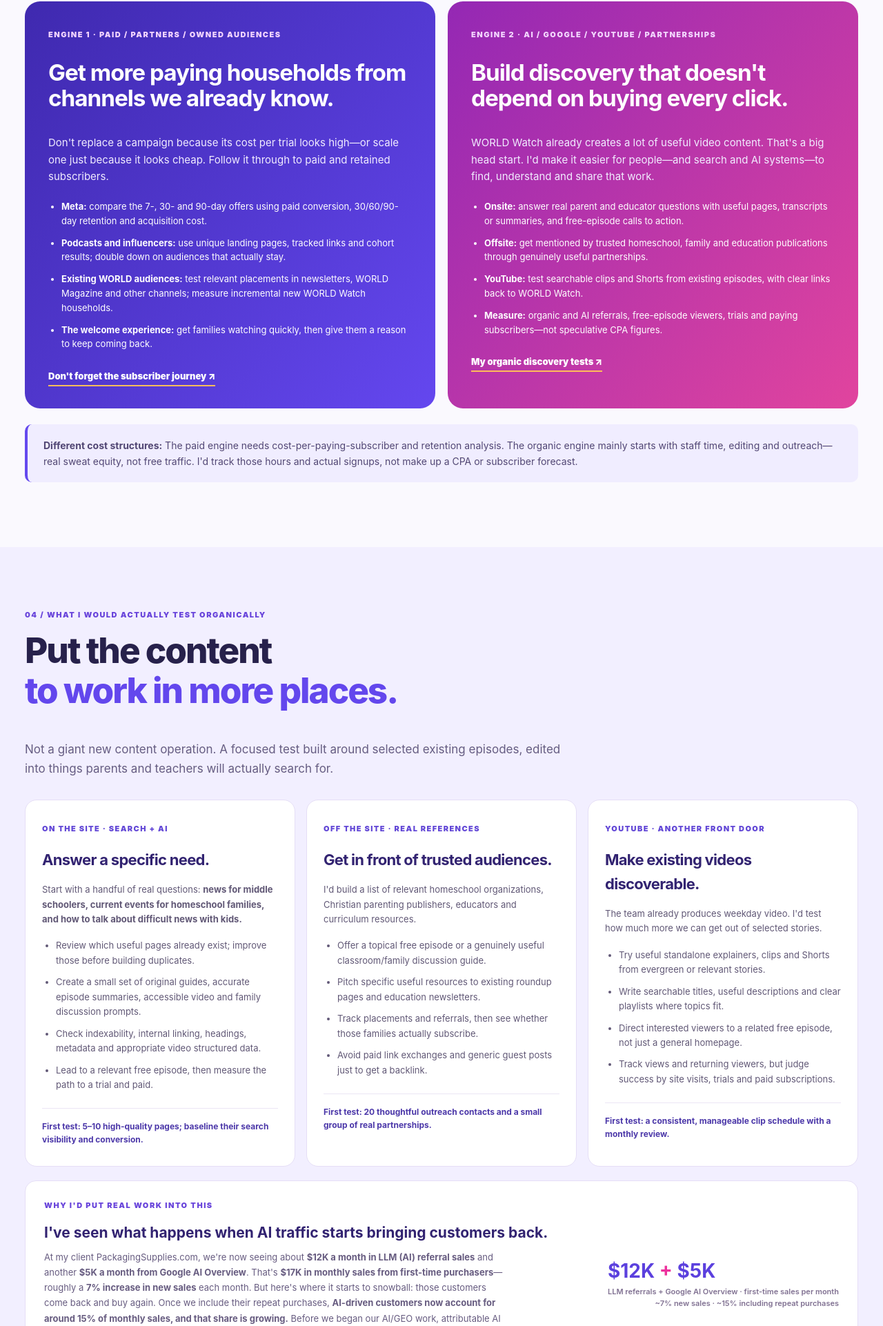
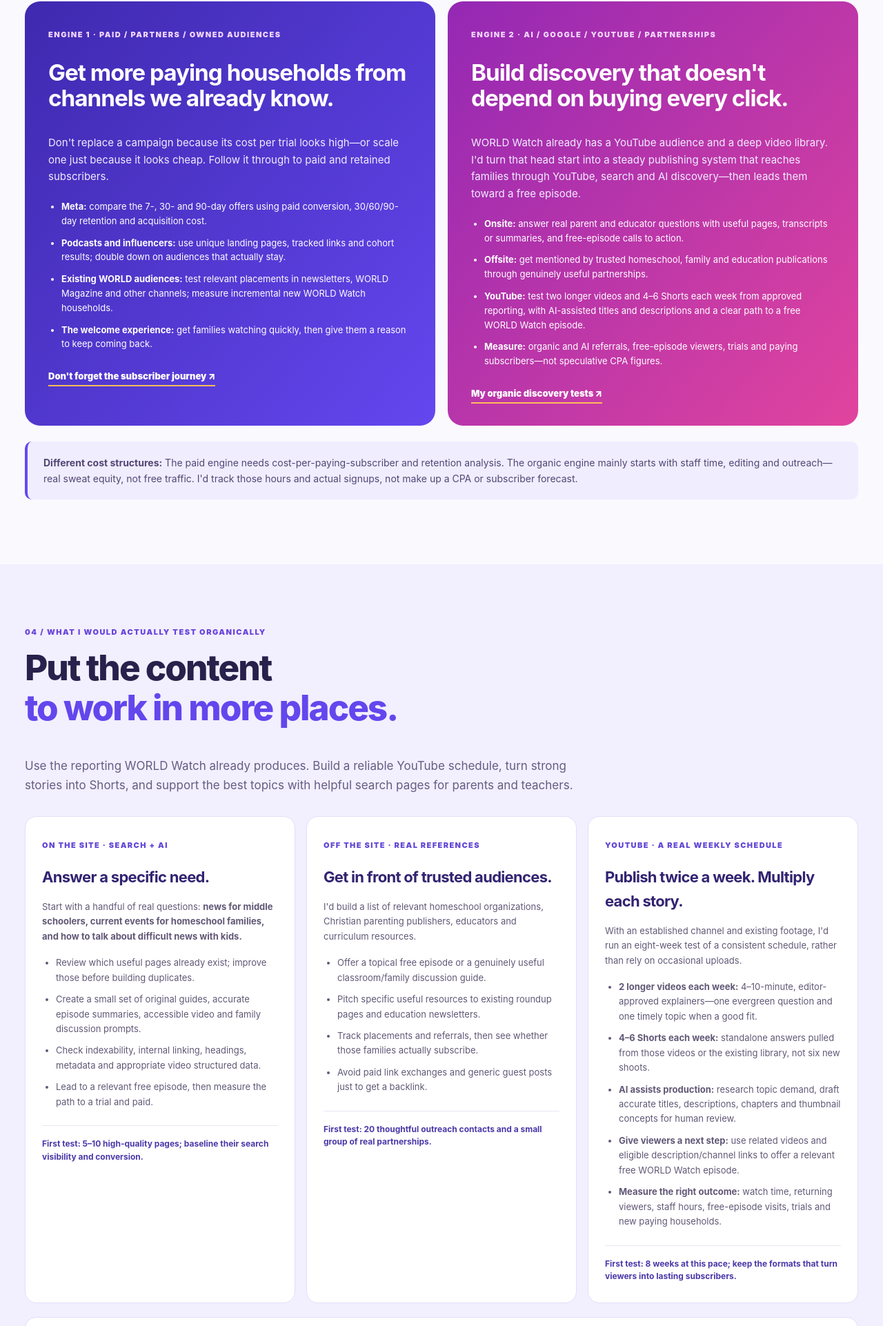
Before and after one commit to latefritz/worldwatch-150k, a plain HTML site: page index.html in a window 1280 px wide. Shown: the part 3433-5355 px from the top of the page at 69% size. Drawn offline with Linux system fonts and the light colour scheme.

Commit message:
Make 2 long-form videos and 4–6 weekly Shorts central to WORLD Watch growth plan

```diff
--- a/index.html
+++ b/index.html
@@ -407,11 +407,11 @@ html{scroll-padding-top:100px}
     <article class="engine engine-b">
       <span class="engine-label">ENGINE 2 · AI / GOOGLE / YOUTUBE / PARTNERSHIPS</span>
       <h3>Build discovery that doesn't depend on buying every click.</h3>
-      <p>WORLD Watch already creates a lot of useful video content. That's a big head start. I'd make it easier for people—and search and AI systems—to find, understand and share that work.</p>
+      <p>WORLD Watch already has a YouTube audience and a deep video library. I'd turn that head start into a steady publishing system that reaches families through YouTube, search and AI discovery—then leads them toward a free episode.</p>
       <ul>
         <li><strong>Onsite:</strong> answer real parent and educator questions with useful pages, transcripts or summaries, and free-episode calls to action.</li>
         <li><strong>Offsite:</strong> get mentioned by trusted homeschool, family and education publications through genuinely useful partnerships.</li>
-        <li><strong>YouTube:</strong> test searchable clips and Shorts from existing episodes, with clear links back to WORLD Watch.</li>
+        <li><strong>YouTube:</strong> test two longer videos and 4–6 Shorts each week from approved reporting, with AI-assisted titles and descriptions and a clear path to a free WORLD Watch episode.</li>
         <li><strong>Measure:</strong> organic and AI referrals, free-episode viewers, trials and paying subscribers—not speculative CPA figures.</li>
       </ul>
       <a href="#discovery">My organic discovery tests ↗</a>
@@ -424,7 +424,7 @@ html{scroll-padding-top:100px}
  <div class="shell">
   <div class="proposal-number">04 / WHAT I WOULD ACTUALLY TEST ORGANICALLY</div>
   <h2>Put the content<br/><em>to work in more places.</em></h2>
-  <p class="proposal-lead">Not a giant new content operation. A focused test built around selected existing episodes, edited into things parents and teachers will actually search for.</p>
+  <p class="proposal-lead">Use the reporting WORLD Watch already produces. Build a reliable YouTube schedule, turn strong stories into Shorts, and support the best topics with helpful search pages for parents and teachers.</p>
   <div class="discovery-grid">
    <article class="discovery-card"><span>ON THE SITE · SEARCH + AI</span><h3>Answer a specific need.</h3>
     <p>Start with a handful of real questions: <strong>news for middle schoolers, current events for homeschool families, and how to talk about difficult news with kids.</strong></p>
@@ -436,10 +436,10 @@ html{scroll-padding-top:100px}
     <ul><li>Offer a topical free episode or a genuinely useful classroom/family discussion guide.</li><li>Pitch specific useful resources to existing roundup pages and education newsletters.</li><li>Track placements and referrals, then see whether those families actually subscribe.</li><li>Avoid paid link exchanges and generic guest posts just to get a backlink.</li></ul>
     <b>First test: 20 thoughtful outreach contacts and a small group of real partnerships.</b>
    </article>
-   <article class="discovery-card"><span>YOUTUBE · ANOTHER FRONT DOOR</span><h3>Make existing videos discoverable.</h3>
-    <p>The team already produces weekday video. I'd test how much more we can get out of selected stories.</p>
-    <ul><li>Try useful standalone explainers, clips and Shorts from evergreen or relevant stories.</li><li>Write searchable titles, useful descriptions and clear playlists where topics fit.</li><li>Direct interested viewers to a related free episode, not just a general homepage.</li><li>Track views and returning viewers, but judge success by site visits, trials and paid subscriptions.</li></ul>
-    <b>First test: a consistent, manageable clip schedule with a monthly review.</b>
+   <article class="discovery-card"><span>YOUTUBE · A REAL WEEKLY SCHEDULE</span><h3>Publish twice a week. Multiply each story.</h3>
+    <p>With an established channel and existing footage, I'd run an eight-week test of a consistent schedule, rather than rely on occasional uploads.</p>
+    <ul><li><strong>2 longer videos each week:</strong> 4–10-minute, editor-approved explainers—one evergreen question and one timely topic when a good fit.</li><li><strong>4–6 Shorts each week:</strong> standalone answers pulled from those videos or the existing library, not six new shoots.</li><li><strong>AI assists production:</strong> research topic demand, draft accurate titles, descriptions, chapters and thumbnail concepts for human review.</li><li><strong>Give viewers a next step:</strong> use related videos and eligible description/channel links to offer a relevant free WORLD Watch episode.</li><li><strong>Measure the right outcome:</strong> watch time, returning viewers, staff hours, free-episode visits, trials and new paying households.</li></ul>
+    <b>First test: 8 weeks at this pace; keep the formats that turn viewers into lasting subscribers.</b>
    </article>
   </div>
   <div class="proof"><div><span class="mini-label">WHY I'D PUT REAL WORK INTO THIS</span><h3>I've seen what happens when AI traffic starts bringing customers back.</h3><p>At my client PackagingSupplies.com, we're now seeing about <b>$12K a month in LLM (AI) referral sales</b> and another <b>$5K a month from Google AI Overview</b>. That's <b>$17K in monthly sales from first-time purchasers</b>—roughly a <b>7% increase in new sales</b> each month. But here's where it starts to snowball: those customers come back and buy again. Once we include their repeat purchases, <b>AI-driven customers now account for around 15% of monthly sales, and that share is growing.</b> Before we began our AI/GEO work, attributable AI sales were virtually nonexistent. WORLD Watch is an even more content-heavy business, which makes this worth testing—without promising the same results.</p></div><strong>$12K <span>+</span> $5K<small>LLM referrals + Google AI Overview · first-time sales per month</small><small>~7% new sales · ~15% including repeat purchases</small></strong></div>
@@ -480,9 +480,9 @@ html{scroll-padding-top:100px}
  <div class="shell">
   <div class="section-heading"><div><span class="kicker">07 / THE FIRST 90 DAYS</span><h2>Start small enough<br/><em>to learn quickly.</em></h2></div><p>Do the work, check what happened, and build from there. I'm not pretending to know every answer before seeing the actual numbers and current systems.</p></div>
   <div class="timeline">
-   <article class="timeline-card"><div class="time-tag">DAYS 01–30</div><h3>Get the real baseline.</h3><p>Confirm active paid households, trials-to-paid, new paid by source, churn and CPA definitions. Review current Meta results and all subscriber flows. Audit existing search, AI and YouTube discovery before creating anything new.</p><div class="deliverable">OUTPUT <span>Clean weekly scorecard + prioritized tests</span></div></article>
-   <article class="timeline-card"><div class="time-tag">DAYS 31–60</div><h3>Run both engines.</h3><p>Improve one or two winning paid offers and the first-week welcome path. Publish a small batch of helpful search resources, test selected YouTube clips, and make targeted outreach to educators and homeschool publishers.</p><div class="deliverable">OUTPUT <span>Paid-cohort results + first organic tests</span></div></article>
-   <article class="timeline-card"><div class="time-tag">DAYS 61–90</div><h3>Keep what proves itself.</h3><p>Shift effort toward paid campaigns that create lasting members. Improve or stop weak tests. Expand organic topics, partners and flows only if the engagement and subscriber results support it.</p><div class="deliverable">OUTPUT <span>Next 90-day plan grounded in actual results</span></div></article>
+   <article class="timeline-card"><div class="time-tag">DAYS 01–30</div><h3>Get the real baseline.</h3><p>Confirm paid households, trial-to-paid, churn and CPA definitions. Review Meta and subscriber flows. Audit YouTube topics, past winners, audience data and editing capacity; choose the two-video weekly format with Editorial.</p><div class="deliverable">OUTPUT <span>Clean weekly scorecard + prioritized tests</span></div></article>
+   <article class="timeline-card"><div class="time-tag">DAYS 31–60</div><h3>Run both engines.</h3><p>Improve winning paid offers and the trial welcome path. Start the eight-week YouTube pilot: two longer videos and 4–6 Shorts each week using approved reporting. Publish matching search resources and test targeted educator outreach.</p><div class="deliverable">OUTPUT <span>Paid-cohort results + weekly YouTube publishing live</span></div></article>
+   <article class="timeline-card"><div class="time-tag">DAYS 61–90</div><h3>Keep what proves itself.</h3><p>Complete the eight-week YouTube pilot and compare topics, watch time, production effort and paid subscriber gains. Keep the strongest formats; shift paid budget and organic effort toward what produces lasting members.</p><div class="deliverable">OUTPUT <span>YouTube pilot results + next 90-day growth plan</span></div></article>
   </div>
  </div>
 </section>
```
